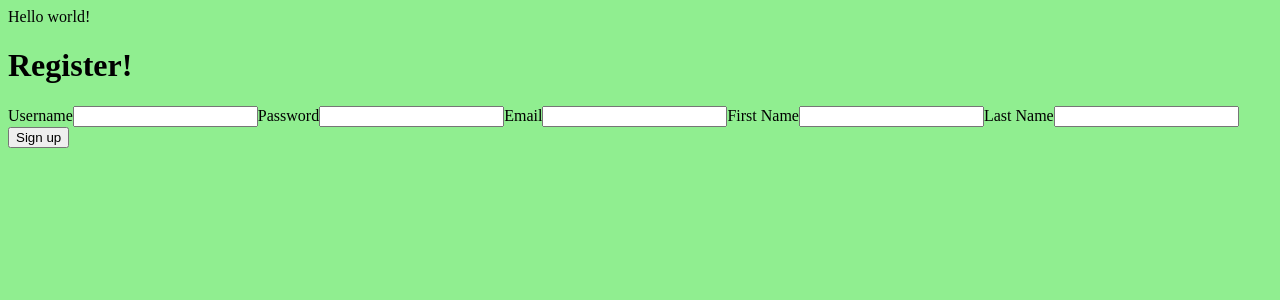
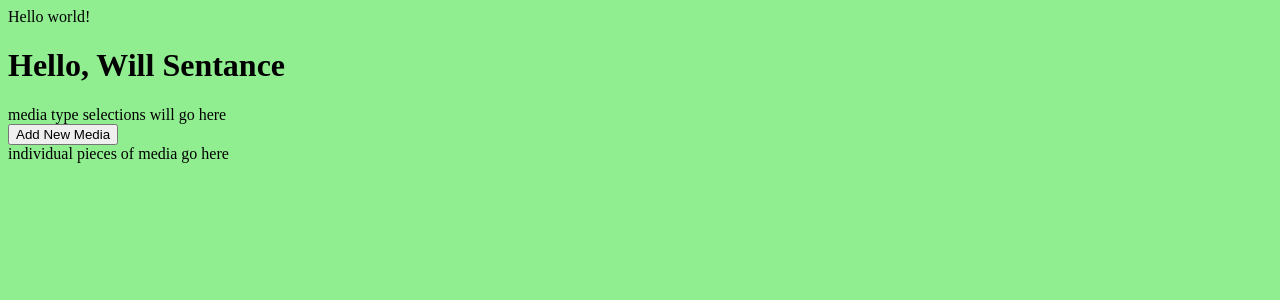
Before and after one commit to WobDB/bookshelf, a React app: page / in a window 1280 px wide. Shown: the top 300 px of the page. Built offline with nearby package versions, Linux system fonts and the light colour scheme.

Commit message:
Added container HTML and some placeholder text for full app structure

```diff
--- a/client/App.jsx
+++ b/client/App.jsx
@@ -13,7 +13,7 @@ class App extends Component {
     return (
       <div>
         Hello world!
-        <CreateUser />
+        <Home />
       </div>
     )
   }
--- /dev/null
+++ b/client/components/AddMedia.jsx
@@ -0,0 +1,9 @@
+import React from 'react';
+
+export default (props) => {
+  return (
+    <div id='add-media-container'>
+      <button>Add New Media</button>
+    </div>
+  )
+}
--- a/client/components/GreetingDisplay.jsx
+++ b/client/components/GreetingDisplay.jsx
@@ -0,0 +1,12 @@
+import React from 'react';
+
+export default ( {displayName} ) => {
+
+  return (
+    <div id='greeting-display'>
+      <h1>
+        Hello, {displayName}
+      </h1>
+    </div>
+  )
+}
--- a/client/containers/GreetingContainer.jsx
+++ b/client/containers/GreetingContainer.jsx
@@ -0,0 +1,21 @@
+import React, { Component } from 'react';
+import { connect } from 'react-redux';
+import GreetingDisplay from '../components/GreetingDisplay.jsx';
+
+const mapStateToProps = (state) => ({
+  displayName: 'Will Sentance' //Need to change to ref state
+})
+
+class GreetingContainer extends Component {
+  constructor(props) {
+    super(props);
+  }
+
+  render() {
+    return (
+      <GreetingDisplay {...this.props} />
+    )
+  }
+}
+
+export default connect(mapStateToProps, null)(GreetingContainer);
--- a/client/containers/MediaContainer.jsx
+++ b/client/containers/MediaContainer.jsx
@@ -0,0 +1,17 @@
+import React, { Component } from 'react';
+
+class MediaContainer extends Component {
+  constructor(props) {
+    super(props);
+  }
+
+  render() {
+    return (
+      <div id='media-container'>
+        individual pieces of media go here
+      </div>
+    )
+  }
+}
+
+export default MediaContainer;
--- a/client/containers/MediaTypeContainer.jsx
+++ b/client/containers/MediaTypeContainer.jsx
@@ -0,0 +1,17 @@
+import React, { Component } from 'react';
+
+class MediaTypeContainer extends Component {
+  constructor(props) {
+    super(props);
+  }
+
+  render() {
+    return (
+      <div id='media-type-container'>
+        media type selections will go here
+      </div>
+    )
+  }
+}
+
+export default MediaTypeContainer;
--- a/client/pages/Home.jsx
+++ b/client/pages/Home.jsx
@@ -1,4 +1,9 @@
 import React, { Component } from 'react';
+
+import GreetingContainer from '../containers/GreetingContainer.jsx';
+import MediaTypeContainer from '../containers/MediaTypeContainer.jsx';
+import AddMedia from '../components/AddMedia.jsx';
+import MediaContainer from '../containers/MediaContainer.jsx';
 
 class Home extends Component {
   constructor(props) {
@@ -7,8 +12,11 @@ class Home extends Component {
 
   render() {
     return (
-      <div>
-        Home
+      <div id="app-main">
+        <GreetingContainer />
+        <MediaTypeContainer />
+        <AddMedia />
+        <MediaContainer />
       </div>
     )
   }
```
